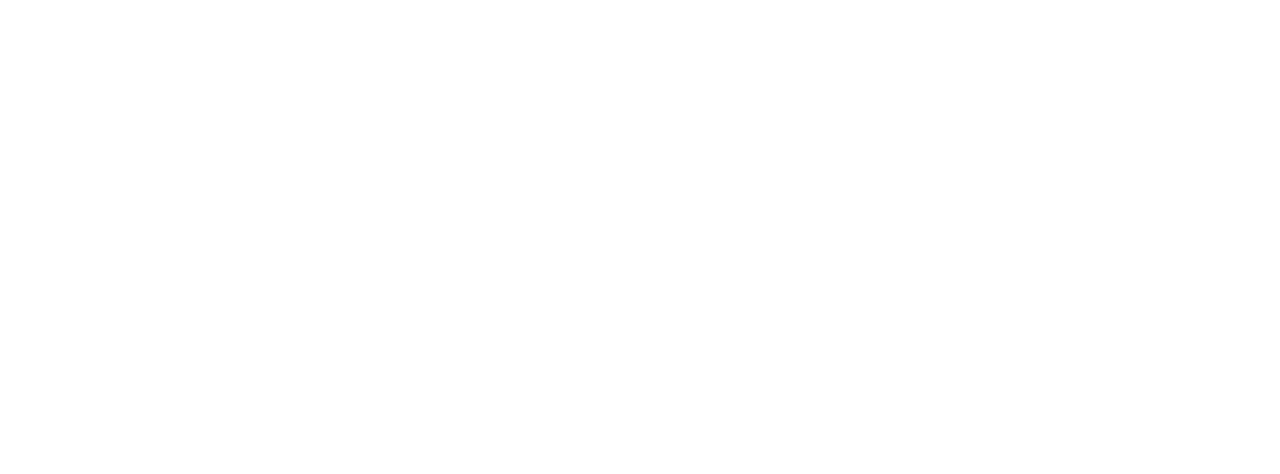
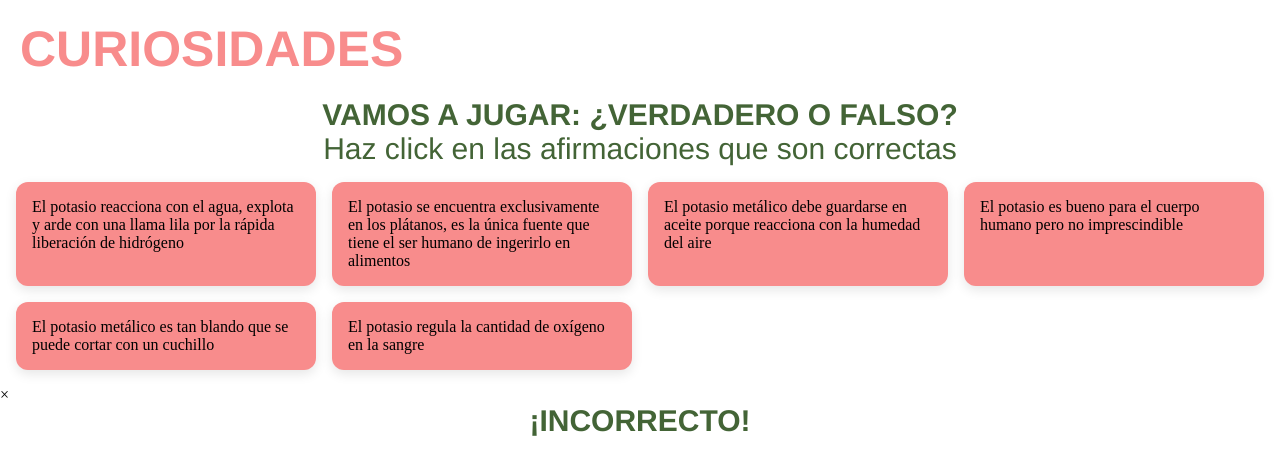
Before and after one commit to gabriela-her/potasio-element, a plain HTML site: page pages/curiosidades.html in a window 1280 px wide. Drawn offline with Linux system fonts and the light colour scheme.

Commit message:
inicial js

```diff
--- a/pages/curiosidades.html
+++ b/pages/curiosidades.html
@@ -1,11 +1,49 @@
 <!DOCTYPE html>
-<html lang="en">
+<html lang="es">
 <head>
     <meta charset="UTF-8">
     <meta name="viewport" content="width=device-width, initial-scale=1.0">
-    <title>Document</title>
+    <title>Curiosidades</title>
+    <link rel="stylesheet" href="../src/css/curiosidades.css">
 </head>
 <body>
-
+    <header>
+        <nav>
+            <div class="nav-title">
+                <h1>CURIOSIDADES</h1>
+            </div>
+        </nav>
+    </header>
+    <section class="cards-curiosidades" id="cards-container">
+        <h2>VAMOS A JUGAR: ¿VERDADERO O FALSO?</h2>
+            <p class="subtitle">Haz click en las afirmaciones que son correctas</p>
+    </section>
+    <section class="cards-container">
+        <article class="card" data-truth="true">
+            <p>El potasio reacciona con el agua, explota y arde con una llama lila por la rápida liberación de hidrógeno</p>
+        </article>
+        <article class="card" data-truth="false" data-correct="El potasio se encuentra en muchos alimentos, no solo en plátanos. Es esencial para el cuerpo humano.">
+            <p>El potasio se encuentra exclusivamente en los plátanos, es la única fuente que tiene el ser humano de ingerirlo en alimentos</p>
+        </article>
+        <article class="card" data-truth="true">
+            <p>El potasio metálico debe guardarse en aceite porque reacciona con la humedad del aire</p>
+        </article>
+        <article class="card" data-truth="flase" data-corerct="El potasio es imprescindible para el cuerpo humano, participa en funciones vitales como la contracción muscular.">
+            <p>El potasio es bueno para el cuerpo humano pero no imprescindible</p>
+        </article>
+        <article class="card" data-truth="true">
+            <p>El potasio metálico es tan blando que se puede cortar con un cuchillo</p>
+        </article>
+        <article class="card" data-truth="flase" data-correct="El potasio no regula el oxígeno en la sangre, pero sí regula el equilibrio de líquidos y electrolitos.">
+            <p>El potasio regula la cantidad de oxígeno en la sangre</p>
+        </article>
+    </section>
+    <div id="modal" class="modal">
+        <div class="modal-content">
+            <span id="cerrar-modal" class="close-button">&times;</span>
+            <h2>¡INCORRECTO!</h2>
+            <p id="modal-text"></p>
+        </div>
+    </div>
 </body>
 </html>
--- a/src/css/creadoras.css
+++ b/src/css/creadoras.css
@@ -96,10 +96,11 @@ h2 {
 }
 .lulupicture {
     display: block;
-    width: 200px;
+    width: auto;
     height: 200px;
     margin: 0 auto;
     padding: 8px;
+    align-items: center;
 }
 .nicole-picture {
   width: 160px;
--- a/src/css/curiosidades.css
+++ b/src/css/curiosidades.css
@@ -1 +1,38 @@
-*{}
+* {
+  margin: 0;
+  padding: 0;
+  box-sizing: border-box;
+}
+body {
+    background-color: #fff;
+}
+h1 {
+    font-family: 'Franklin Gothic Medium', 'Arial Narrow', Arial, sans-serif;
+    color: #F88C8C;
+    padding: 20px;
+    font-size: 50px;
+}
+h2,
+.subtitle {
+    font-family: 'Franklin Gothic Medium', 'Arial Narrow', Arial, sans-serif;
+    text-align: center;
+    color: #436436;
+    font-size: 30px;
+}
+.cards-container {
+    display: grid;
+    grid-template-columns: repeat(auto-fit, minmax(250px, 1fr));
+    gap: 1rem;
+    padding: 1rem;
+  }
+.cards-container article {
+    background-color: #F88C8C;
+    border-radius: 12px;
+    padding: 1rem;
+    box-shadow: 0 4px 12px rgba(0, 0, 0, 0.1);
+    cursor: pointer;
+    transition: 0.3s;
+}
+.cards-container article:hover {
+    transform: scale(1.03);
+}
```
Also changed, not shown: src/js/curiosidades.js (+29 -1 lines).
